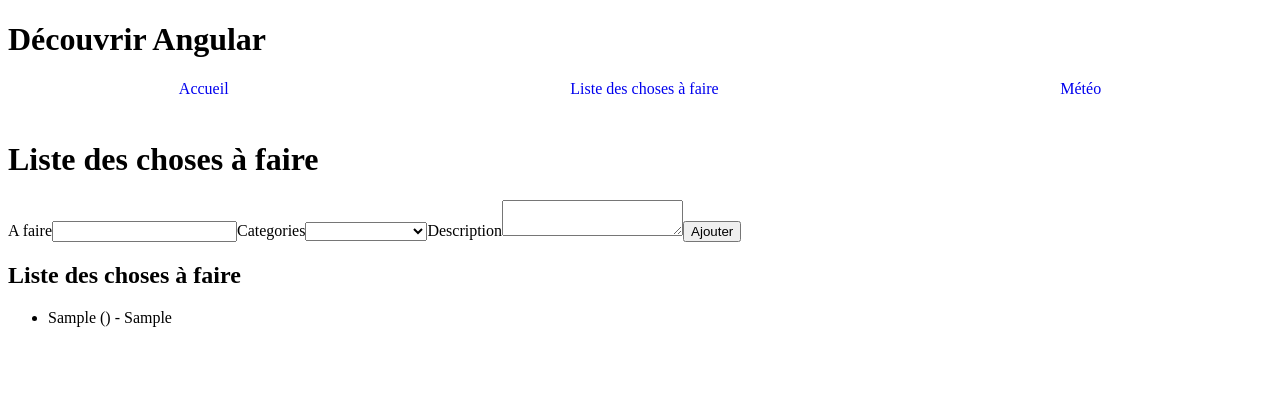
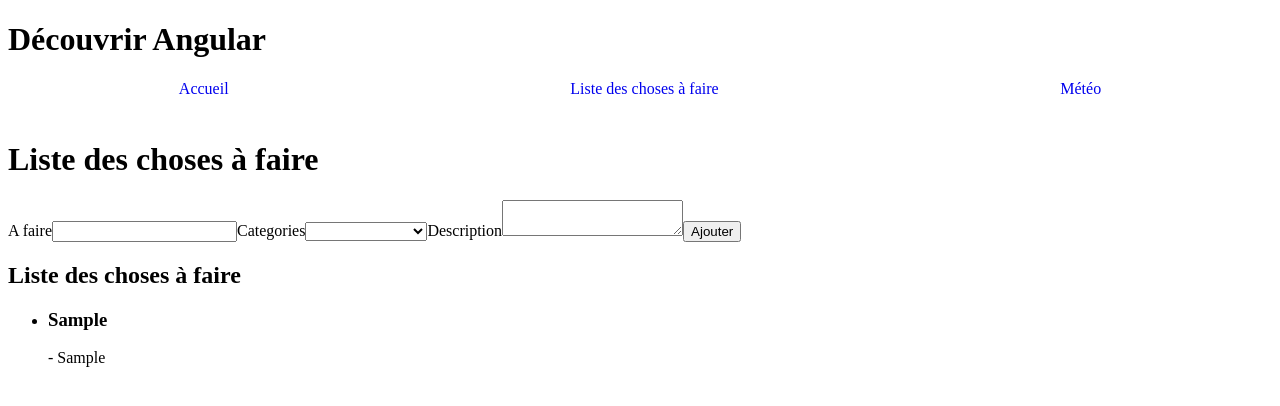
Before and after one commit to CodexMathematica/AngularProjetCours, an Angular app: page /todo in a window 1280 px wide. Both pictures are taken after typing "Sample", "Sample" into the empty fields and a click on the button "Ajouter". Shown: the top 406 px of the page. Built offline with nearby package versions, Linux system fonts and the light colour scheme.

Commit message:
component todo-info added and todo model created

```diff
--- a/src/app/app.module.ts
+++ b/src/app/app.module.ts
@@ -8,6 +8,7 @@
 import { TodoComponent } from './todo/todo.component';
 import { WeatherComponent } from './weather/weather.component';
 import { TodoListComponent } from './todo-list/todo-list.component';
+import { TodoInfoComponent } from './todo-info/todo-info.component';
 
 @NgModule({
   declarations: [
@@ -15,7 +16,8 @@
     HomeComponent,
     TodoComponent,
     WeatherComponent,
-    TodoListComponent
+    TodoListComponent,
+    TodoInfoComponent
   ],
   imports: [
     BrowserModule,
--- /dev/null
+++ b/src/app/models/todo.ts
@@ -0,0 +1,6 @@
+export interface Todo {
+    id: number | null;
+    title: string;
+    category: string;
+    description: string;
+}
--- a/src/app/services/todo.service.ts
+++ b/src/app/services/todo.service.ts
@@ -1,21 +1,22 @@
 import { Injectable } from '@angular/core';
+import { Todo } from '../models/todo';
 
 @Injectable({
   providedIn: 'root'
 })
 export class TodoService {
 
-  private todos :any[] = [];
+  private todos :Todo[] = [];
 
   constructor() { }
 
-  createTodo(todo : any) {
+  createTodo(todo : Todo) {
     const newTodo = {id: Date.now(), ...todo};
     this.todos = [newTodo, ...this.todos];
     console.log(this.todos);
   }
 
-  getTodos(){
+  getTodos(): Todo[]{
     return this.todos;
   }
 
--- /dev/null
+++ b/src/app/todo-info/todo-info.component.html
@@ -0,0 +1,2 @@
+<h3>{{todo.title}}</h3>
+<p>{{todo.category}} - {{todo.description}}</p>
--- /dev/null
+++ b/src/app/todo-info/todo-info.component.ts
@@ -0,0 +1,18 @@
+import { Component, Input, OnInit } from '@angular/core';
+import { Todo } from '../models/todo';
+
+@Component({
+  selector: 'app-todo-info',
+  templateUrl: './todo-info.component.html',
+  styleUrls: ['./todo-info.component.css']
+})
+export class TodoInfoComponent implements OnInit {
+
+  @Input() todo: Todo;
+
+  constructor() { }
+
+  ngOnInit(): void {
+  }
+
+}
--- a/src/app/todo-list/todo-list.component.html
+++ b/src/app/todo-list/todo-list.component.html
@@ -1,5 +1,5 @@
 <h2>Liste des choses à faire</h2>
 <!-- {{allTodos | json}} pour debugger le tableau recus-->
 <ul>
-    <li *ngFor="let todo of allTodos">{{todo.title}} ({{todo.category}}) - {{todo.description}}</li>
+    <li *ngFor="let todo of allTodos"><app-todo-info [todo]="todo"></app-todo-info></li>
 </ul>
--- a/src/app/todo-list/todo-list.component.ts
+++ b/src/app/todo-list/todo-list.component.ts
@@ -1,4 +1,5 @@
 import { Component, Input, OnInit } from '@angular/core';
+import { Todo } from '../models/todo';
 
 @Component({
   selector: 'app-todo-list',
@@ -7,7 +8,7 @@
 })
 export class TodoListComponent implements OnInit {
 
-  @Input() public allTodos: any[] = [];
+  @Input() public allTodos: Todo[];
 
   constructor() { }
 
--- a/src/app/todo/todo.component.ts
+++ b/src/app/todo/todo.component.ts
@@ -1,4 +1,5 @@
 import { Component, OnInit } from '@angular/core';
+import { Todo } from '../models/todo';
 import { TodoService } from '../services/todo.service';
 
 
@@ -9,7 +10,7 @@
 })
 export class TodoComponent implements OnInit {
 
-  public allTodos :any[] =[];
+  public allTodos :Todo[];
 
   constructor(private todoService: TodoService) { }
 
--- a/tsconfig.json
+++ b/tsconfig.json
@@ -25,6 +25,7 @@
     "enableI18nLegacyMessageIdFormat": false,
     "strictInjectionParameters": true,
     "strictInputAccessModifiers": true,
-    "strictTemplates": true
+    "strictTemplates": true,
+    "strictPropertyInitialization": false
   }
 }
```
Also changed, not shown: src/app/todo-info/todo-info.component.css (added).
